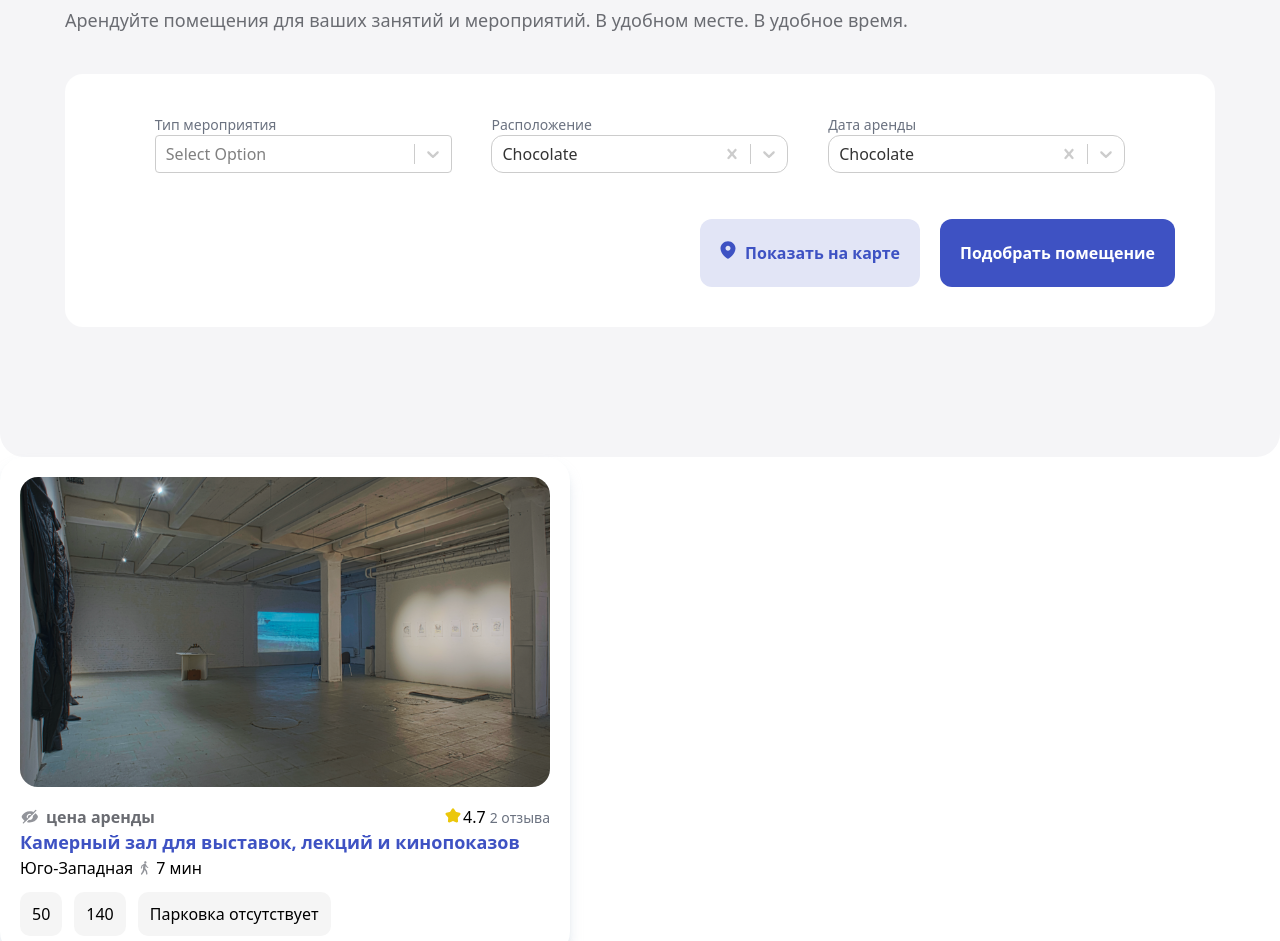
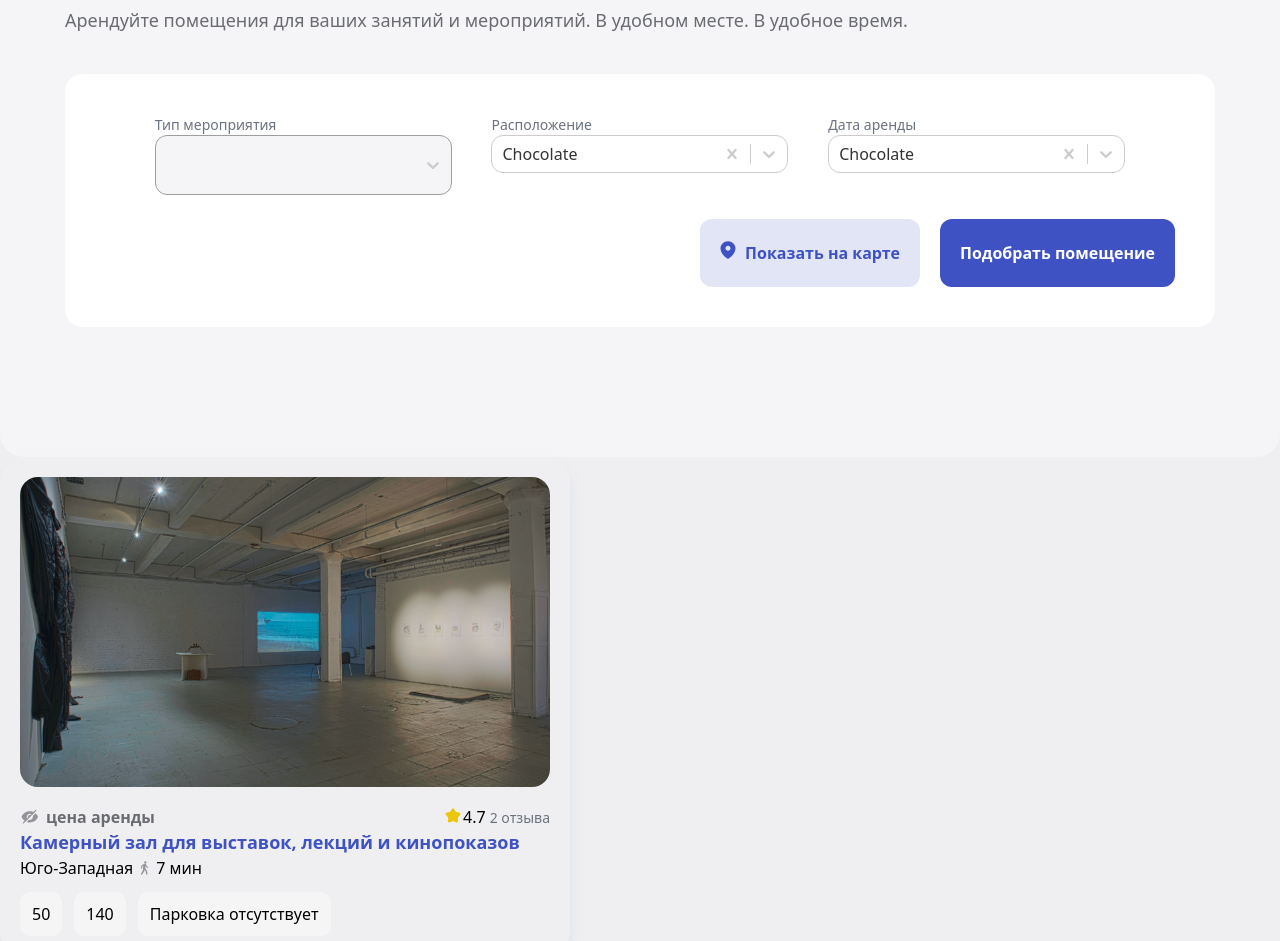
Before and after one commit to funsionx/creatochka, a Next.js app: page / in a window 1280 px wide. Shown: the part 300-1241 px from the top of the page. Built offline with nearby package versions, Linux system fonts and the light colour scheme.

Commit message:
some fixes and additions

```diff
--- a/src/app/layout.tsx
+++ b/src/app/layout.tsx
@@ -16,7 +16,7 @@ export default function RootLayout({
 }) {
   return (
     <html lang="ru">
-      <body className={inter.className && "m-auto max-w-[1300px]"}>
+      <body className={inter.className && "m-auto max-w-[1300px] bg-gray-4"}>
         <Header />
         {children}
       </body>
--- a/src/app/page.tsx
+++ b/src/app/page.tsx
@@ -23,6 +23,7 @@ export default function Home() {
         timeToTravel={7}
         tags={tags}
         price={"От 1000 руб/ч"}
+        isHorizontal={false}
       />
       <Footer />
     </>
--- a/src/components/major/Header.tsx
+++ b/src/components/major/Header.tsx
@@ -25,7 +25,7 @@ const Header: React.FC = () => {
           <Image src={loc} alt={"pic"} />
           <h6 className="ml-[8px]">Москва</h6>
         </Link>
-        <Link href={"/location"}>Найти помещение</Link>
+        <Link href={"/catalog"}>Найти помещение</Link>
         <Link href={"/location"}>О сервисе</Link>
         <Link href={"/location"}>Статьи</Link>
       </nav>
--- a/src/components/major/Search.tsx
+++ b/src/components/major/Search.tsx
@@ -23,10 +23,10 @@ const Search: React.FC = () => {
     //   phone: phone,
     // });
     // fetch("https://rent.creatochka.cooldev.pro/api/renter/registration")
-    console.log(value.value, value2.value, mulValues)
+    console.log(value.value, value2.value, mulValues);
   };
-  const [value, setValue] = React.useState<typeof options[0]>(options[0]);
-  const [value2, setValue2] = React.useState<typeof options[0]>(options[0]);
+  const [value, setValue] = React.useState<(typeof options)[0]>(options[0]);
+  const [value2, setValue2] = React.useState<(typeof options)[0]>(options[0]);
   const [mulValues, setMulValues] = React.useState<typeof options>([]);
   return (
     <main className="min-w-full rounded-[24px] bg-gray-5 p-[65px]">
@@ -46,6 +46,7 @@ const Search: React.FC = () => {
               categoryType={"Тип мероприятия"}
               blockStyles={"min-w-[30%] "}
               valueMulState={[mulValues, setMulValues]}
+              placeholder={""}
             />
             <OnlyCategorySelect
               options={options}
@@ -53,6 +54,7 @@ const Search: React.FC = () => {
               categoryType={"Расположение"}
               blockStyles={"min-w-[30%]"}
               valueState={[value, setValue]}
+              placeholder={""}
             />
             <OnlyCategorySelect
               options={options}
@@ -60,6 +62,7 @@ const Search: React.FC = () => {
               blockStyles={"min-w-[30%]"}
               categoryType={"Дата аренды"}
               valueState={[value2, setValue2]}
+              placeholder={""}
             />
           </div>
           <div className="flex justify-end gap-[20px]">
--- a/src/components/minor/CategorySelect.tsx
+++ b/src/components/minor/CategorySelect.tsx
@@ -1,10 +1,37 @@
 "use client";
-import { MulCategorySelectT, OnlyCategorySelectT } from "@/types/ISelect";
+import { MulCategorySelectT, OnlyCategorySelectT } from "@/types/CategorySelectT";
 import React, { ChangeEvent, ChangeEventHandler } from "react";
 import Select, { SelectOptionActionMeta } from "react-select";
+const customStyles = {
+  //@ts-ignore
+  control: (base, state) => ({
+    ...base,
+    background: state.isFocused ? "white" : "#F5F5F7",
+    borderColor: "#9e9e9e",
+    minHeight: 60,
+    border: state.isFocused ? "border-blue-primary" : "border-none",
+  }),
+
+  //@ts-ignore
+  input: (provided, state) => ({
+    ...provided,
+    margin: "0px",
+  }),
+  //@ts-ignore
+  indicatorSeparator: (state) => ({
+    display: "none",
+  }),
+};
 
 const OnlyCategorySelect: React.FC<OnlyCategorySelectT> = (props) => {
-  const { options, twStyles, categoryType, blockStyles, valueState } = props;
+  const {
+    options,
+    twStyles,
+    categoryType,
+    blockStyles,
+    valueState,
+    placeholder,
+  } = props;
   const [selected, setSelected] =
     //eslint-disable-next-line react-hooks/rules-of-hooks
     valueState || React.useState();
@@ -30,6 +57,7 @@ const OnlyCategorySelect: React.FC<OnlyCategorySelectT> = (props) => {
           borderRadius: 12,
         })}
         onChange={handleChange}
+        placeholder={placeholder}
         classNames={{
           control: (state) =>
             state.isFocused ? "border-blue-primary" : "border-none",
@@ -40,20 +68,28 @@ const OnlyCategorySelect: React.FC<OnlyCategorySelectT> = (props) => {
 };
 
 const MulCategorySelect: React.FC<MulCategorySelectT> = (props) => {
-  const { options, twStyles, categoryType, blockStyles, valueMulState } = props;
+  const {
+    options,
+    twStyles,
+    categoryType,
+    blockStyles,
+    valueMulState,
+    isBoldCategory,
+    placeholder,
+  } = props;
   const [selectedValue, setSelectedValue] =
     //eslint-disable-next-line react-hooks/rules-of-hooks
-    valueMulState || React.useState<[{ value: string }]>([{ value: "lol" }]);
+    valueMulState || React.useState<[{ value: string }]>();
   //todo: work with types
   const handleMulChange = (e: any) => {
     setSelectedValue(Array.isArray(e) ? e.map((x) => x.value) : []);
   };
   return (
     <div className={"flex flex-col " + blockStyles}>
-      <p>{categoryType}</p>
+      {!isBoldCategory ? <p>{categoryType}</p> : <h5>{categoryType}</h5>}
       <Select
         className={twStyles}
-        placeholder="Select Option"
+        placeholder={placeholder}
         //fix !!!!
         //@ts-ignore-next-line
         //todo: work with types
@@ -62,6 +98,11 @@ const MulCategorySelect: React.FC<MulCategorySelectT> = (props) => {
         onChange={handleMulChange}
         isMulti={true}
         defaultValue={options}
+        styles={customStyles}
+        theme={(theme) => ({
+          ...theme,
+          borderRadius: 12,
+        })}
         isClearable
       />
     </div>
--- a/src/components/minor/CustomInput.tsx
+++ b/src/components/minor/CustomInput.tsx
@@ -12,7 +12,7 @@ import { FC } from "react";
 //onClick - setIsBlurred(true) + setIsClicked(true) + textType("text")
 
 const CustomInput: FC<ICustomInput> = (props) => {
-  const { type, label, valueState, trimmed, placeholder } = props;
+  const { type, label, valueState, trimmed, placeholder, twStyles } = props;
   //eslint-disable-next-line react-hooks/rules-of-hooks
   const [initValue, handleValueChange] = valueState || useState("");
 
@@ -29,8 +29,8 @@ const CustomInput: FC<ICustomInput> = (props) => {
   };
 
   const handleFocus = () => {
-    setShowLabel(!showLabel)
-  }
+    setShowLabel(!showLabel);
+  };
 
   const blur = () => {
     setShowButton(true);
@@ -50,9 +50,9 @@ const CustomInput: FC<ICustomInput> = (props) => {
   return type !== "password" ? (
     <div className="max-w-fit">
       <label htmlFor={label} className="flex flex-col">
-        {showLabel ? <p>{label}</p> : null}
+        {label}
         <input
-          className="bg-red-500"
+          className={"h-[60px] rounded-[12px] border-2 bg-gray-5 focus:border-blue-primary focus:bg-white " + twStyles}
           value={value}
           type={type}
           onChange={handleChange}
@@ -62,11 +62,11 @@ const CustomInput: FC<ICustomInput> = (props) => {
       </label>
     </div>
   ) : (
-    <div className="flex border border-blue-300">
+    <div className="flex rounded-[12px] border border-blue-300">
       <label htmlFor="password">
         <p>Введите пароль</p>
         <input
-          className="bg-red-500"
+          className="h-[60px] w-[270px] rounded-[12px] bg-gray-5"
           value={value}
           type={textType}
           onChange={handleChange}
--- a/src/components/minor/RoomCard.tsx
+++ b/src/components/minor/RoomCard.tsx
@@ -16,13 +16,20 @@ const RoomCard: React.FC<IRoomCard> = (props) => {
     timeToTravel,
     tags,
     price,
+    isHorizontal,
   } = props;
 
   const [isShowPrice, setIsShowPrice] = React.useState(false);
 
   return (
-    <section className="max-w-fit rounded-[24px] p-[20px] shadow-lg shadow-slate-300/70">
-      <Image src={cardImg} alt={"pic"} />
+    <section
+      className={
+        "max-w-fit rounded-[24px] p-[20px] shadow-lg shadow-slate-300/70 " +
+        (isHorizontal ? "flex gap-[18px]" : "")
+      }
+    >
+      <Image src={cardImg} alt={"pic"} width={isHorizontal ? 370 : 530} />
+      <div>
         <div className="mt-[18px] flex items-center justify-between">
           {!isShowPrice ? (
             <button
@@ -64,6 +71,7 @@ const RoomCard: React.FC<IRoomCard> = (props) => {
             </div>
           ))}
         </div>
+      </div>
     </section>
   );
 };
--- a/tailwind.config.js
+++ b/tailwind.config.js
@@ -31,5 +31,4 @@ module.exports = {
       },
     },
   },
-  plugins: [],
 };
```
Lines whose indentation alone changed are shown as unchanged.
